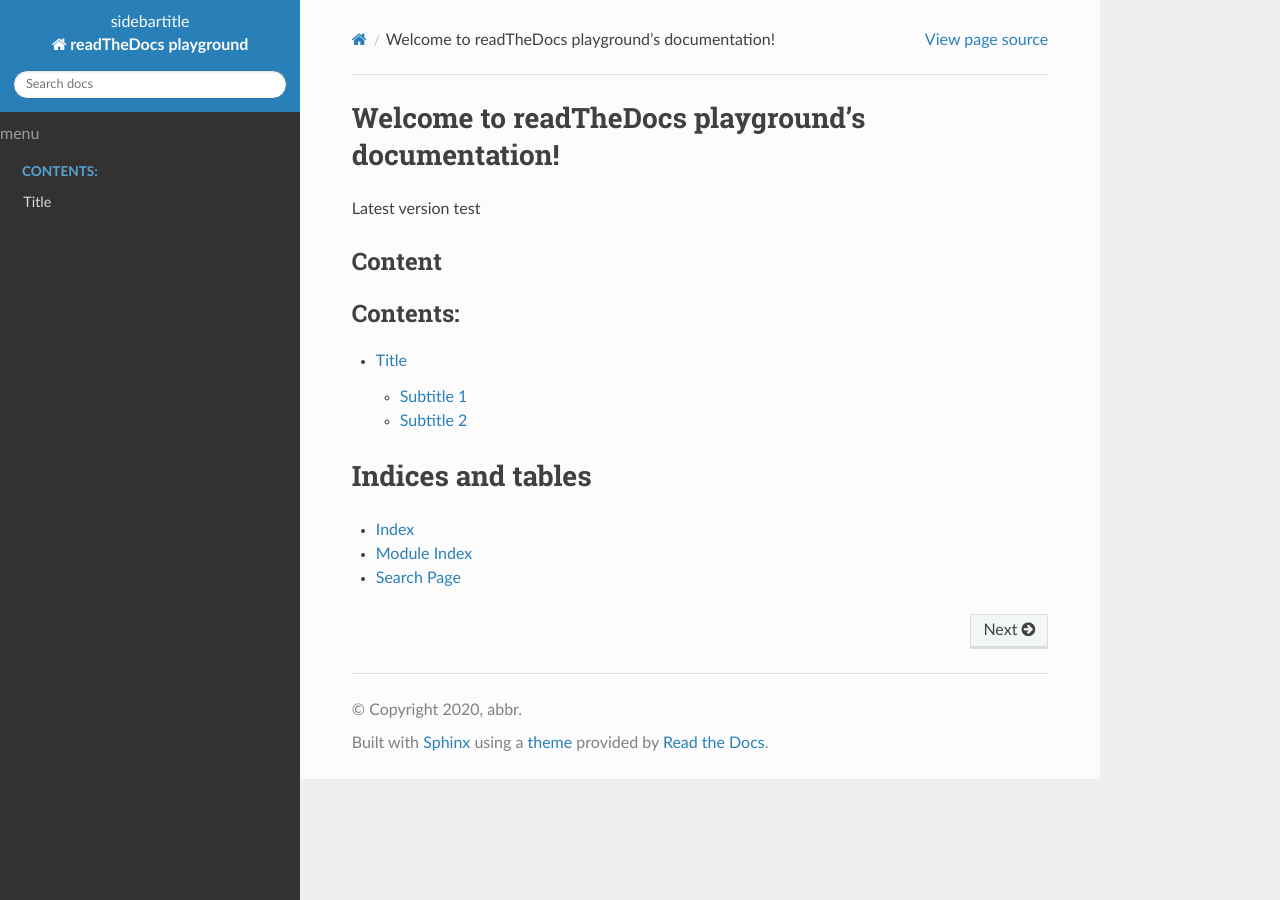
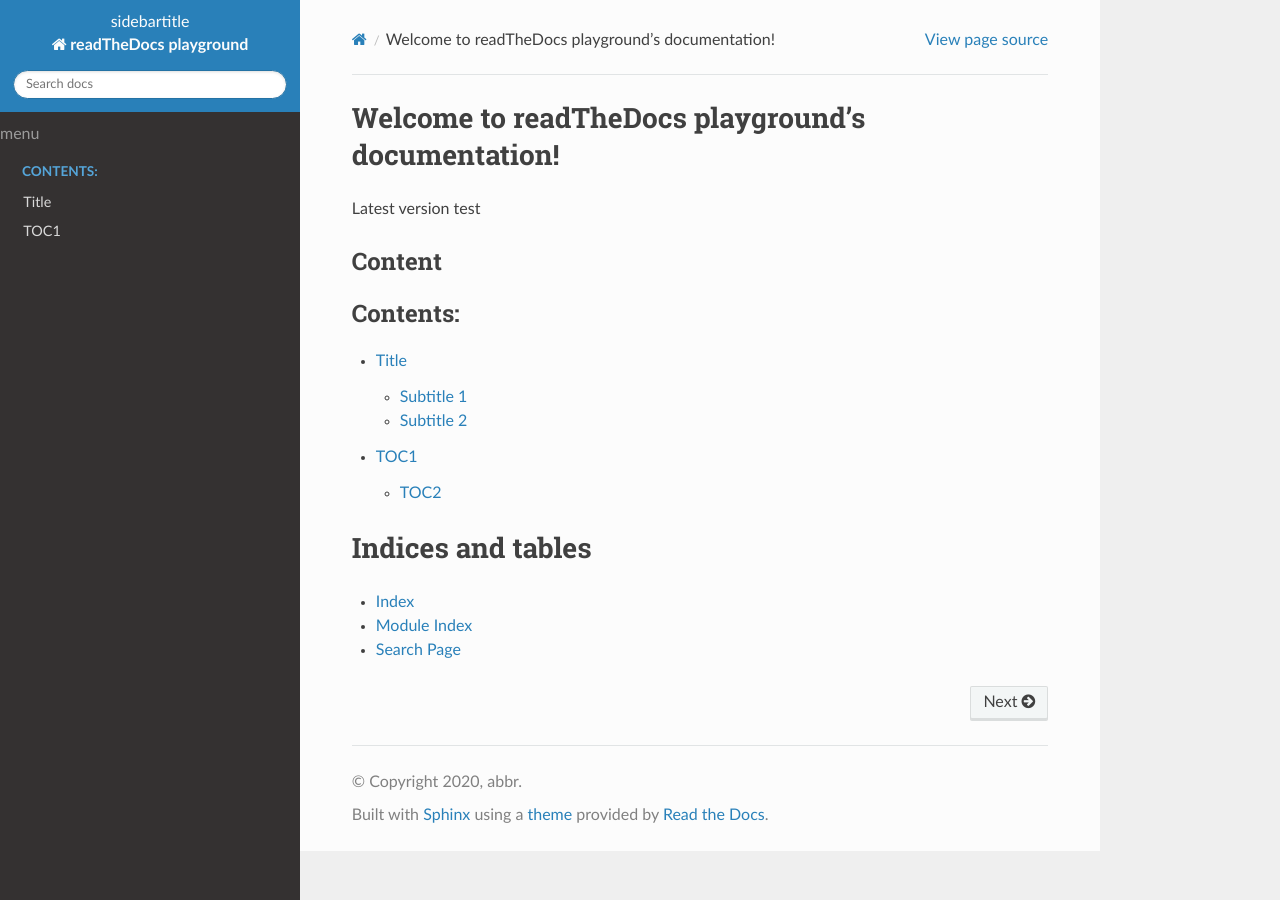
Before and after one commit to abbr/readTheDocs, a Sphinx documentation site: the page built from source/index.rst, in a window 1280 px wide. Built offline with Sphinx 7.4.7 and the Read the Docs theme 2.0.0, drawn with Linux system fonts in a browser that asks for light colours.

```diff
--- a/source/index.rst
+++ b/source/index.rst
@@ -15,6 +15,7 @@ Content
    :caption: Contents:
 
    test
+   toc1
 
 Indices and tables
 ==================
--- /dev/null
+++ b/source/toc1.rst
@@ -0,0 +1,6 @@
+TOC1
+=======
+
+.. toctree::
+
+   toc2
--- /dev/null
+++ b/source/toc2.md
@@ -0,0 +1,6 @@
+# TOC2
+
+asdff
+
+## aasdf
+asdfdf
```
